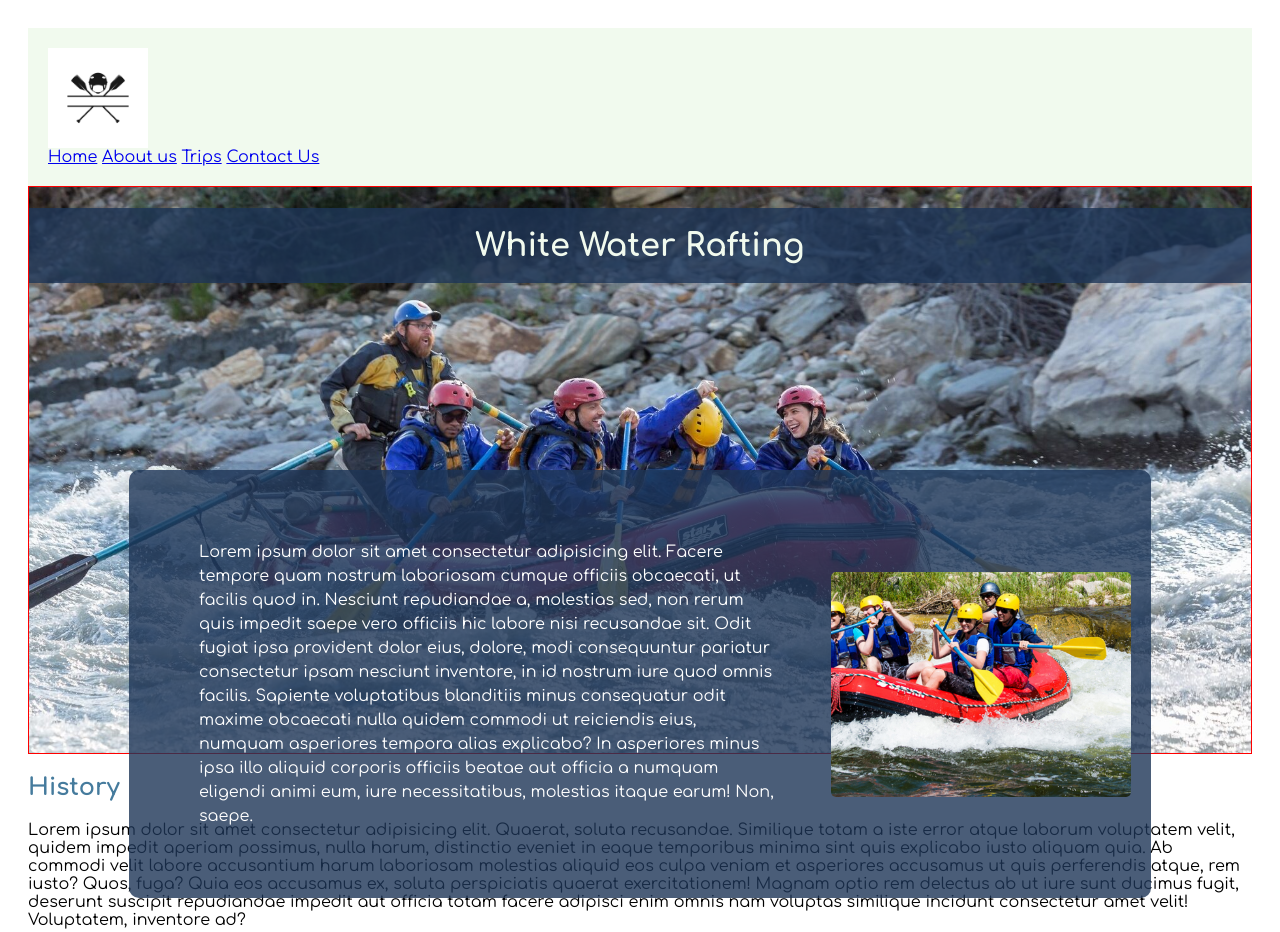
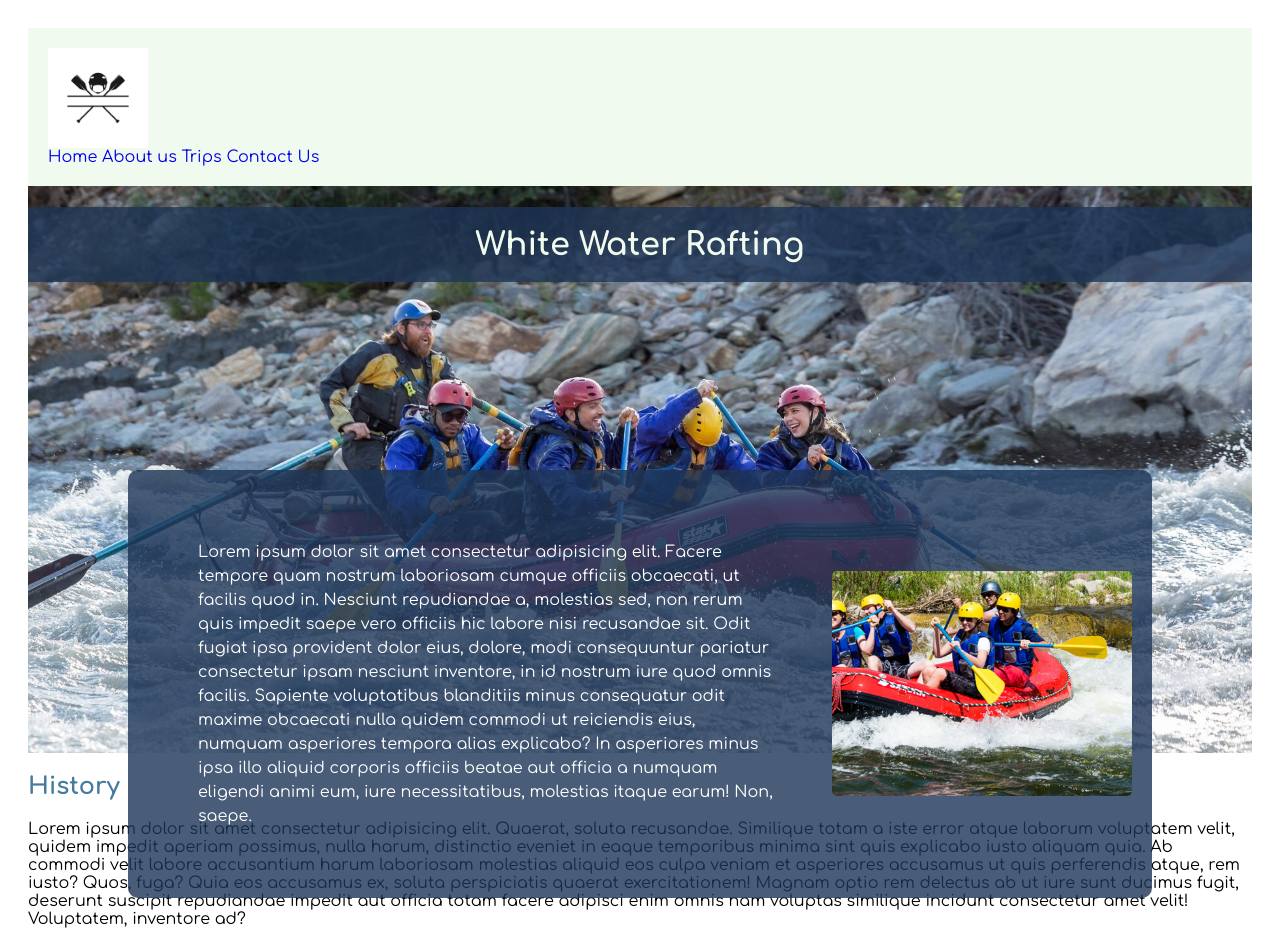
Before and after one commit to reyesmarq/wdd130, a plain HTML site: page wwr/about.html in a window 1280 px wide. Shown: the top 932 px of the page. Drawn offline with Linux system fonts and the light colour scheme.

Commit message:
feat: remove text-decoration on nav

```diff
--- a/wwr/styles/rafting.css
+++ b/wwr/styles/rafting.css
@@ -44,9 +44,12 @@ header {
   background-color: var(--background-color);
 }
 
+header nav a {
+  text-decoration: none;
+}
+
 .hero {
   position: relative;
-  border: 1px solid red;
 }
 
 .hero img {
```
